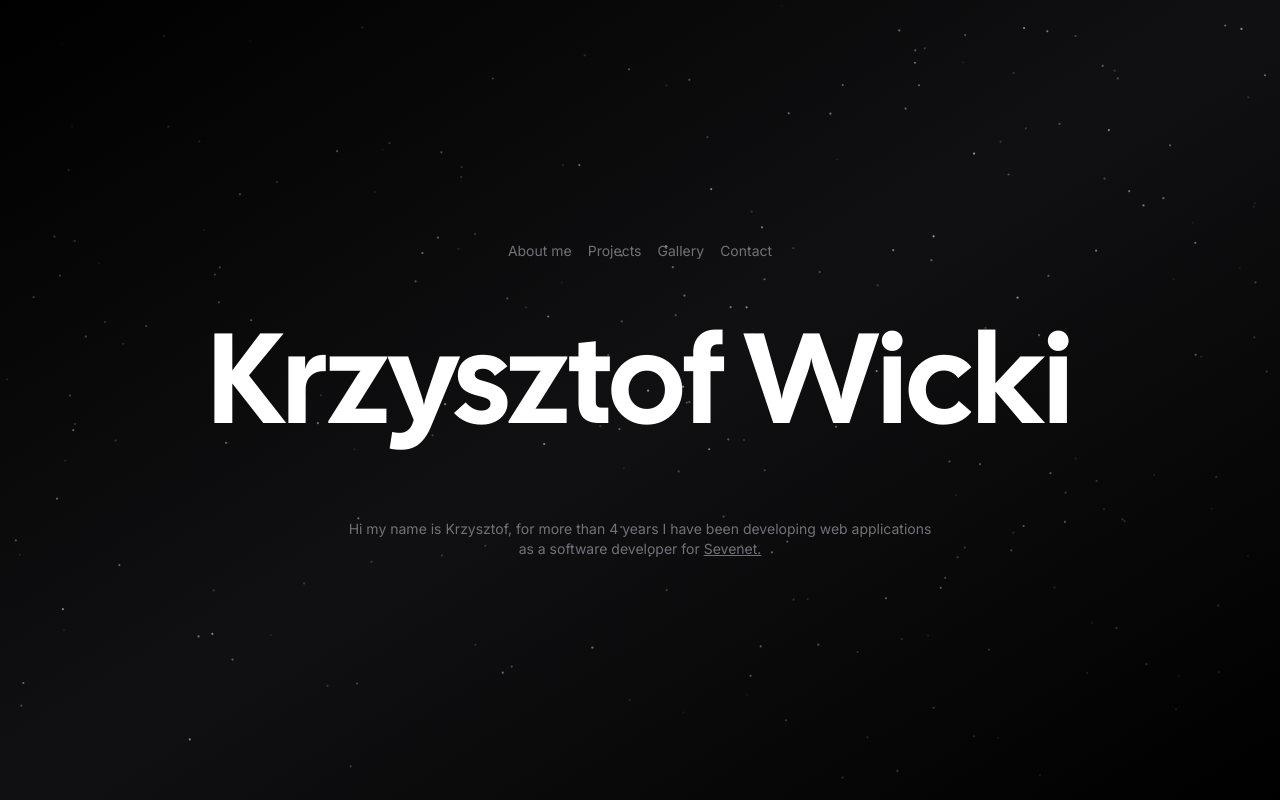
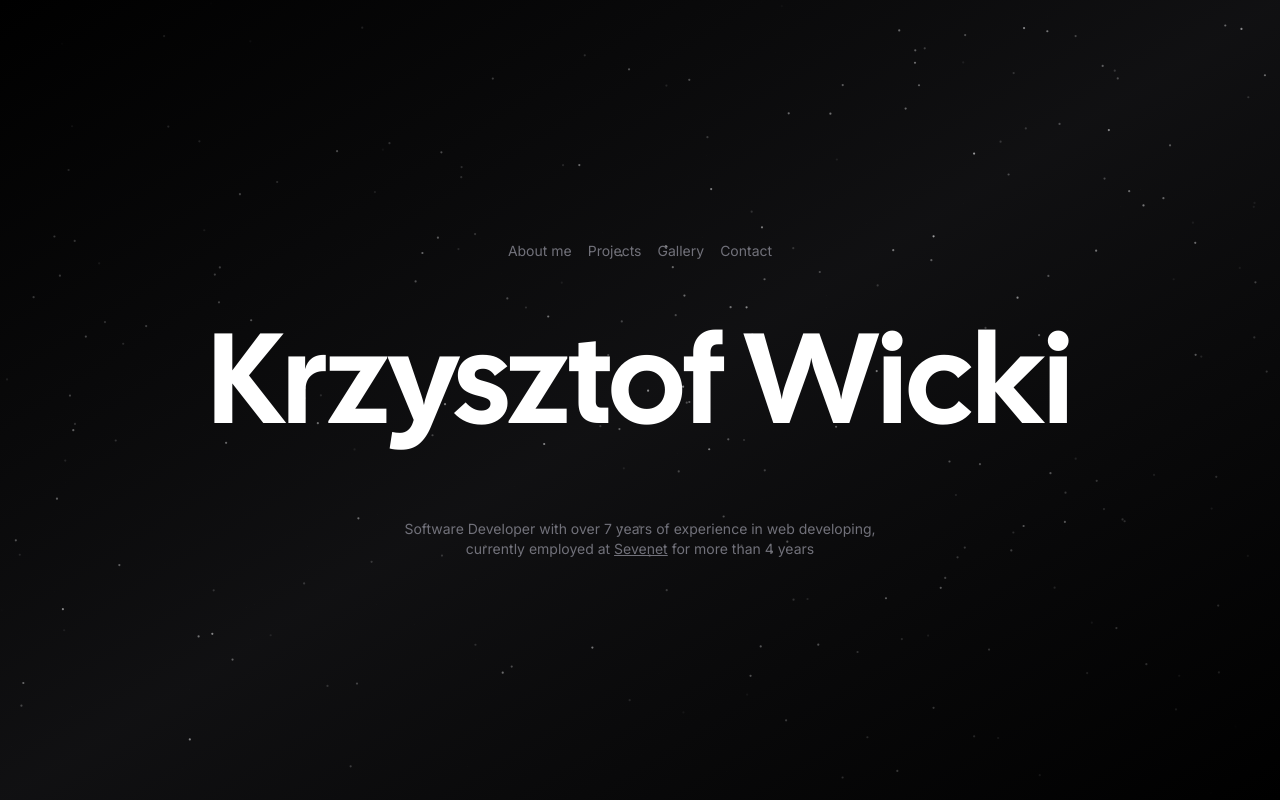
Before and after one commit to kicky1/portfolio, a Next.js app: page / in a window 1280 px wide. Built offline with nearby package versions, Linux system fonts and the light colour scheme; what tailwindcss-debug-screens would draw is missing.

Commit message:
feat: update info about me

```diff
--- a/app/page.tsx
+++ b/app/page.tsx
@@ -32,17 +32,18 @@ export default function Home() {
       <div className=" w-screen h-px animate-glow md:block animate-fade-right bg-gradient-to-r from-zinc-300/0 via-zinc-300/50 to-zinc-300/0" />
       <div className="my-16 text-center animate-fade-in">
         <h2 className="text-sm text-zinc-500 ">
-          Hi my name is Krzysztof, for more than 4 years I have been developing
-          web applications
+        Software Developer with over 7 years of experience in web developing,
           <br />
-          as a software developer for{" "}
+          currently employed at {" "}
           <Link
             target="_blank"
             href="https://sevenet.pl/en"
             className="underline duration-500 hover:text-zinc-300"
           >
-            Sevenet.
+            Sevenet
           </Link>
+          {" "}
+          for more than 4 years
         </h2>
       </div>
     </div>
```
